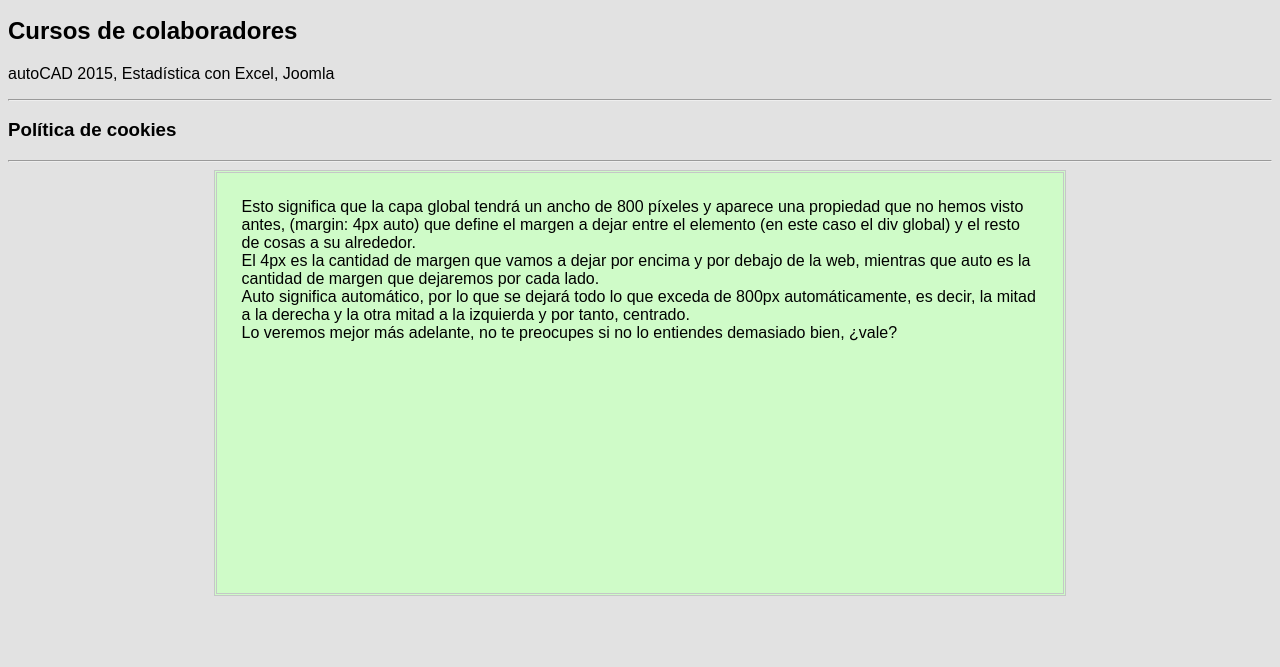
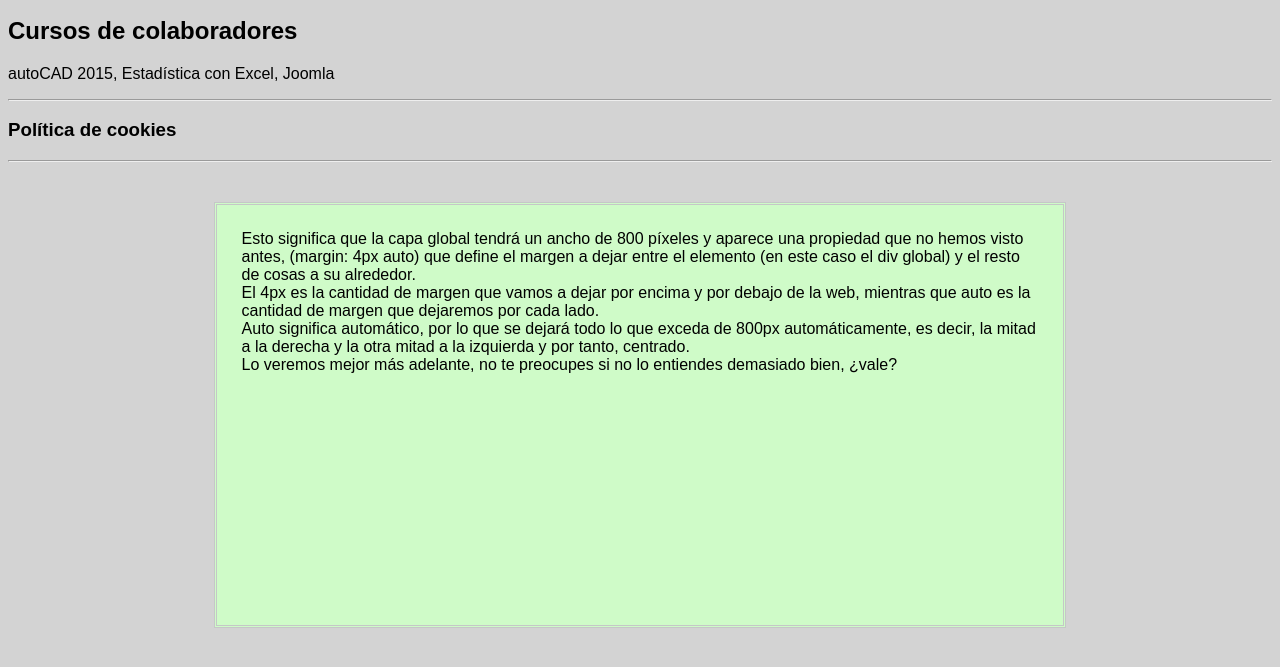
Before and after one commit to elttuercas/aweb-smr1, a plain HTML site: page cursos.html in a window 1280 px wide. Shown: the part 171-838 px from the top of the page. Before the commit the page ends 800 px from the top, so only its background shows below. Drawn offline with Linux system fonts and the light colour scheme.

Commit message:
Update to colours and elements margin.

```diff
--- a/cursos.html
+++ b/cursos.html
@@ -5,7 +5,7 @@
     <title>Cursos</title>
     <style>
         body {
-            background-color: #e2e2e2;
+            background-color: lightgrey;
             font-family: Arial, sans-serif;
         }
 
@@ -16,7 +16,7 @@
         }
 
         #main {
-            margin: 4px auto;
+            margin: 40px auto;
             width: 67%;
             height: 420px;
             background-color: #cffbc8;
```
